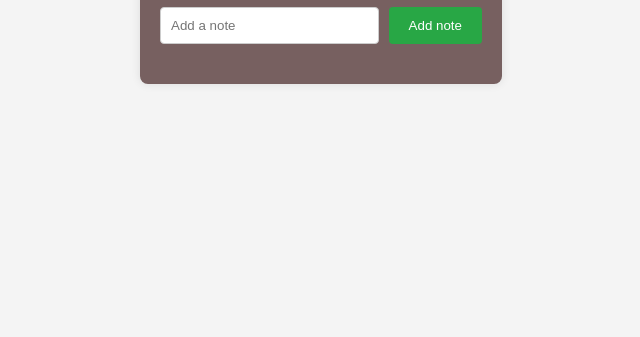
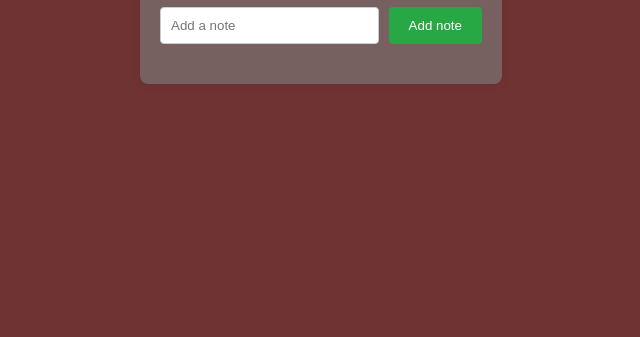
Before and after one commit to aftabkhan7654/notes-app, a plain HTML site: page index.html in a window 1280 px wide. Shown: the part 463-800 px from the top of the page, without its empty margins (319-959 px from the left). Drawn offline with Linux system fonts and the light colour scheme.

Commit message:
i am change the bg color

```diff
--- a/styles.css
+++ b/styles.css
@@ -5,7 +5,7 @@ body {
     align-items: center;
     height: 100vh;
     margin: 0;
-    background-color: #f4f4f4;
+    background-color: #703333;
 }
 
 .container {
```
